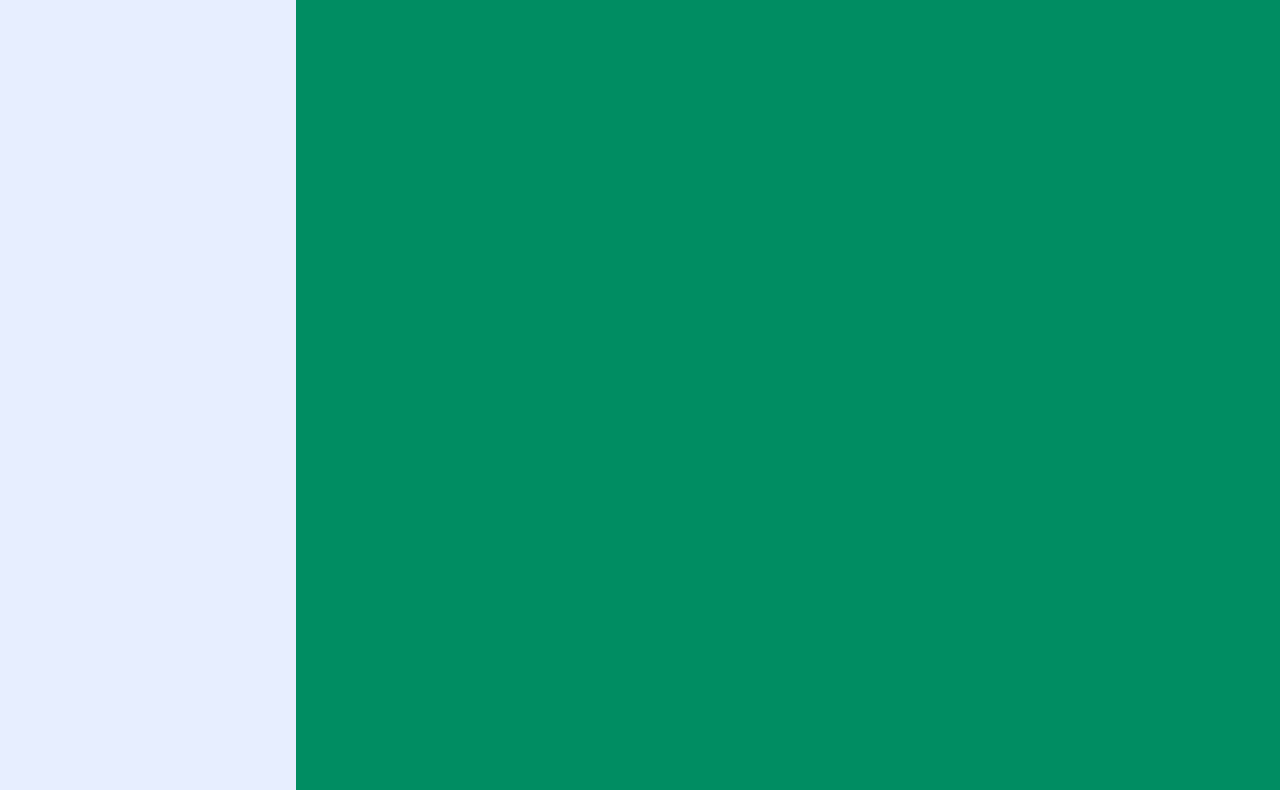
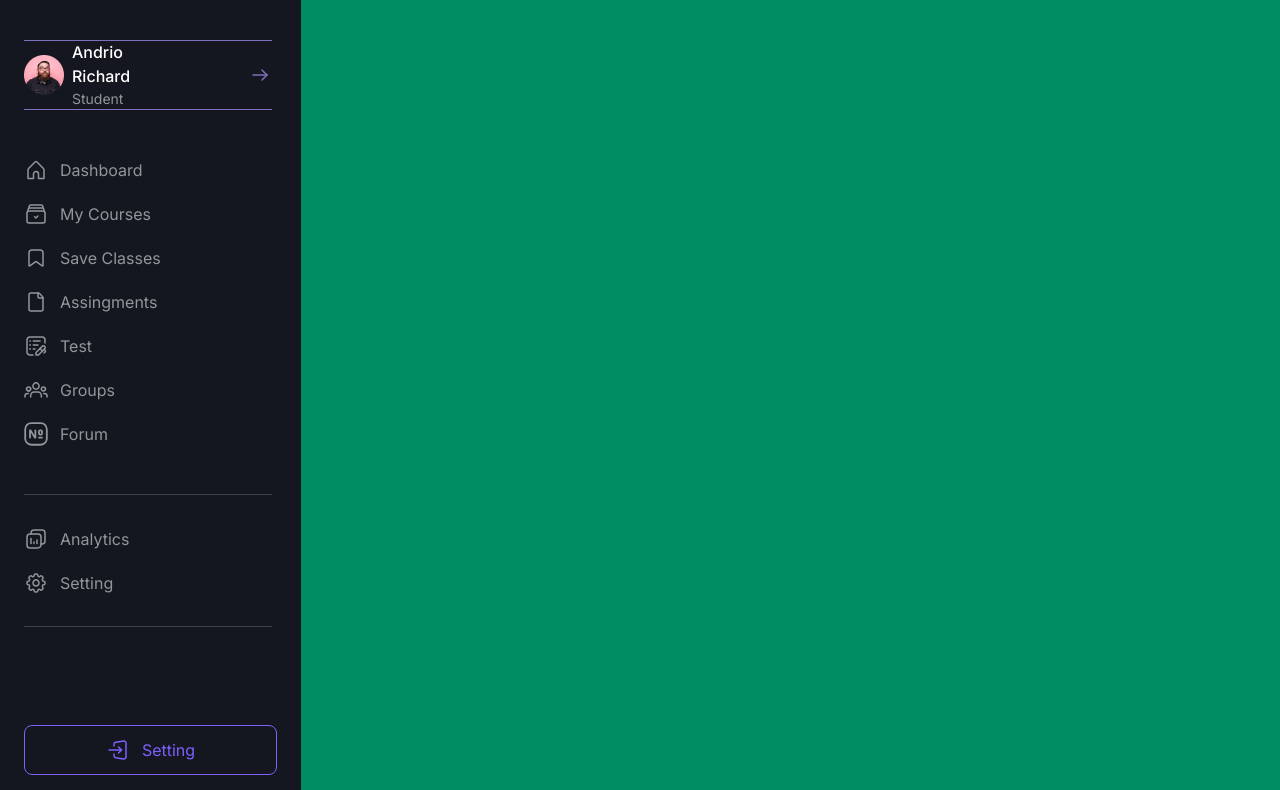
Before and after one commit to TamarCoder/Omoskillo, a plain HTML site: page index.html in a window 1280 px wide. Shown: the part 96-886 px from the top of the page. Drawn offline with Linux system fonts and the light colour scheme.

Commit message:
add aside side

```diff
--- a/global.css
+++ b/global.css
@@ -1,3 +1,5 @@
+@import url('https://fonts.googleapis.com/css2?family=Inter:ital,opsz,wght@0,14..32,100..900;1,14..32,100..900&display=swap');
+
 * {
     margin: 0;
     padding: 0;
@@ -8,28 +10,200 @@ a {
     text-decoration: none;
 }
 
-ul{
+ul {
     list-style: none;
 }
 
 
-body{
+body {
     background-color: rgb(134, 134, 134);
+    font-family: "Inter", serif;
 }
+
 .container {
     width: 100%;
     display: flex;
 }
+
 aside {
     display: inline-flex;
-    height: 992px;
     flex-basis: 296px;
+    flex-shrink: 0;
+    background: #14171F;
+    padding: 24px;
     flex-direction: column;
+    justify-content: space-between;
+}
+
+.aside-top {
+    width: 248px;
+    height: 700px;
+    display: flex;
+    flex-direction: column;
+    gap: 48px;
+}
+
+.aside-logo {
+    width: 248px;
+    height: 64px;
+    border-bottom: 1px solid #3D414B;
+    display: flex;
     align-items: center;
-    gap: 24px;
-    flex-shrink: 0;
-    background: #E7EEFF;
+    justify-content: center;
 }
+
+.aside-logo .logo {
+    width: 216px;
+    height: 48px;
+    display: flex;
+    align-items: center;
+    gap: 10px;
+
+}
+
+.aside-logo .logo .aside-heading {
+    color: #FFF;
+    font-size: 24px;
+    font-style: normal;
+    font-weight: 800;
+    line-height: 32px;
+    text-transform: uppercase;
+}
+
+.aside-account {
+    width: 248px;
+    height: 70px;
+    border-top: 1px solid #7D70BD;
+    border-bottom: 1px solid #7D70BD;
+    display: flex;
+    align-items: center;
+    justify-content: space-between;
+    padding: 12px 0;
+}
+
+.account-info {
+    width: 161px;
+    height: 46px;
+    display: flex;
+    align-items: center;
+    gap: 8px;
+}
+
+.account-info p {
+    align-self: stretch;
+    color: #FFF;
+    font-size: 16px;
+    font-style: normal;
+    font-weight: 500;
+    line-height: 24px;
+}
+
+.account-info span {
+    color: #929699;
+    font-size: 14px;
+    font-style: normal;
+    font-weight: 400;
+    line-height: 22px;
+}
+
+.arrow {
+    width: 24px;
+    height: 24px;
+    display: flex;
+    align-items: center;
+    justify-content: center;
+}
+
+.aside-menu {
+    width: 248px;
+    height: 288px;
+    display: flex;
+    align-items: center;
+}
+
+.aside-menu-content {
+    width: 137px;
+    height: 288px;
+    display: inline-flex;
+    flex-direction: column;
+    align-items: flex-start;
+    gap: 20px;
+}
+
+.content-box {
+    width: 137px;
+    height: 24px;
+    display: flex;
+    align-items: center;
+    gap: 12px;
+}
+
+.content-box img {
+    width: 24px;
+    height: 24px;
+    display: flex;
+    align-items: center;
+}
+
+.content-box p {
+    color: #929699;
+    font-size: 16px;
+    font-style: normal;
+    font-weight: 400;
+    line-height: 24px;
+}
+
+
+
+.aside-analitic {
+    display: flex;
+    width: 248px;
+    height: 133px;
+    align-items: center;
+    border-top: 1px solid #3D414B;
+    border-bottom: 1px solid #3D414B;
+}
+
+.analitics-content {
+    width: 137px;
+    height: 68px;
+    display: flex;
+    flex-direction: column;
+    align-items: flex-start;
+    gap: 20px;
+}
+
+.aside-bottom {
+    display: flex;
+    width: 253px;
+    padding: 12px 24px;
+    justify-content: center;
+    align-items: center;
+    gap: 12px;
+    border-radius: 8px;
+    border: 1px solid #7B62FF;
+}
+
+.aside-bottom p {
+    color: #7B62FF;
+    font-size: 16px;
+    font-style: normal;
+    font-weight: 400;
+    line-height: 24px;
+}
+
+
+
+
+
+
+
+
+
+
+
+
+
 
 .main-content {
     width: 100%;
@@ -38,6 +212,7 @@ aside {
     gap: 32px;
 }
 
+
 header {
     display: flex;
     height: 63px;
@@ -45,14 +220,16 @@ header {
     display: flex;
     align-items: center;
     justify-content: space-between;
-   padding: 24px 32px;
+    padding: 24px 32px;
 }
+
 .box1 {
     width: 323px;
     height: 24px;
     background-color: yellow;
 }
-.box2{
+
+.box2 {
     width: 336px;
     height: 38px;
     background-color: yellow;
@@ -60,7 +237,6 @@ header {
 
 
 main {
-    width: 100%;
     height: 800px;
     display: flex;
     justify-content: center;
@@ -68,8 +244,8 @@ main {
 }
 
 .main__wrapper {
-   max-width: 1080px;
-   width: 100%;
-   height: 800px;
-   background-color: rgb(0, 141, 98);
+    max-width: 1080px;
+    width: 100%;
+    height: 800px;
+    background-color: rgb(0, 141, 98);
 }
--- a/index.html
+++ b/index.html
@@ -4,6 +4,7 @@
 <head>
     <meta charset="UTF-8">
     <meta name="viewport" content="width=device-width, initial-scale=1.0">
+
     <link rel="icon" href="./images/Vector.svg">
     <link rel="stylesheet" href="global.css">
     <title>Omoskillo</title>
@@ -14,7 +15,83 @@
 
 
     <div class="container">
-        <aside></aside>
+        <aside>
+            <div class="aside-top">
+                <div class="aside-logo">
+                    <div class="logo">
+                        <img src="./images/Vector.svg" alt="logo">
+                        <h1 class="aside-heading">Omoskillo</h1>
+                    </div>
+                </div>
+                <div class="aside-account">
+                    <div class="account-info">
+                        <img src="./images/profile.png" alt="profile">
+                        <div class="acount-title">
+                            <p>Andrio Richard</p>
+                            <span>Student</span>
+                        </div>
+                    </div>
+                    <div class="arrow">
+                        <img src="./images/arrow.svg" alt="arrow">
+                    </div>
+                </div>
+                <div class="aside-menu">
+                    <div class="aside-menu-content">
+                        <div class="content-box">
+                            <img src="./images/home.svg" alt="home">
+                            <p>Dashboard</p>
+                        </div>
+                        <div class="content-box">
+                            <img src="./images/course.svg" alt="course">
+                            <p>My Courses</p>
+                        </div>
+                        <div class="content-box">
+                            <img src="./images/save.svg" alt="save">
+                            <p>Save Classes</p>
+                        </div>
+                        <div class="content-box">
+                            <img src="./images/file.svg" alt="file">
+                            <p>Assingments </p>
+                        </div>
+                        <div class="content-box">
+                            <img src="./images/test.svg" alt="test">
+                            <p>Test </p>
+                        </div>
+                        <div class="content-box">
+                            <img src="./images/Group.svg" alt="group">
+                            <p>Groups</p>
+                        </div>
+                        <div class="content-box">
+                            <img src="./images/forum.svg" alt="Forum">
+                            <p>Forum</p>
+                        </div>
+                    </div>
+                </div>
+                <div class="aside-analitic">
+                    <div class="analitics-content">
+                        <div class="content-box">
+                           <img src="./images/analitic.svg" alt="analitic">
+                            <p>Analytics</p>
+                        </div>
+                        <div class="content-box">
+                            <img src="./images/setting.svg" alt="setting">
+                             <p>Setting</p>
+                         </div>
+                    </div>
+                </div>
+            </div>
+
+
+            <div class="aside-bottom">
+                <img src="./images/entre.svg" alt="entre">
+                <p>Setting</p>
+            </div>
+
+        </aside>
+
+
+
+
         <div class="main-content">
 
             <header>
```
